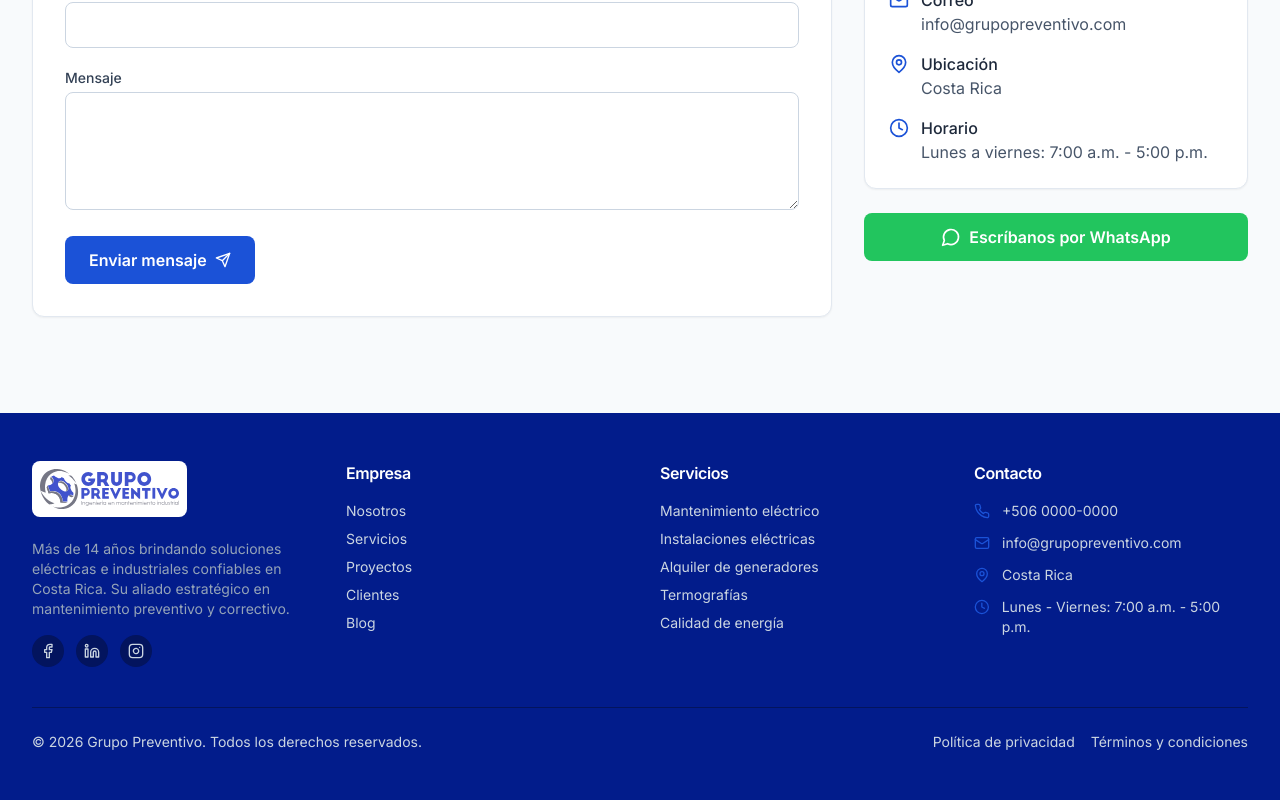
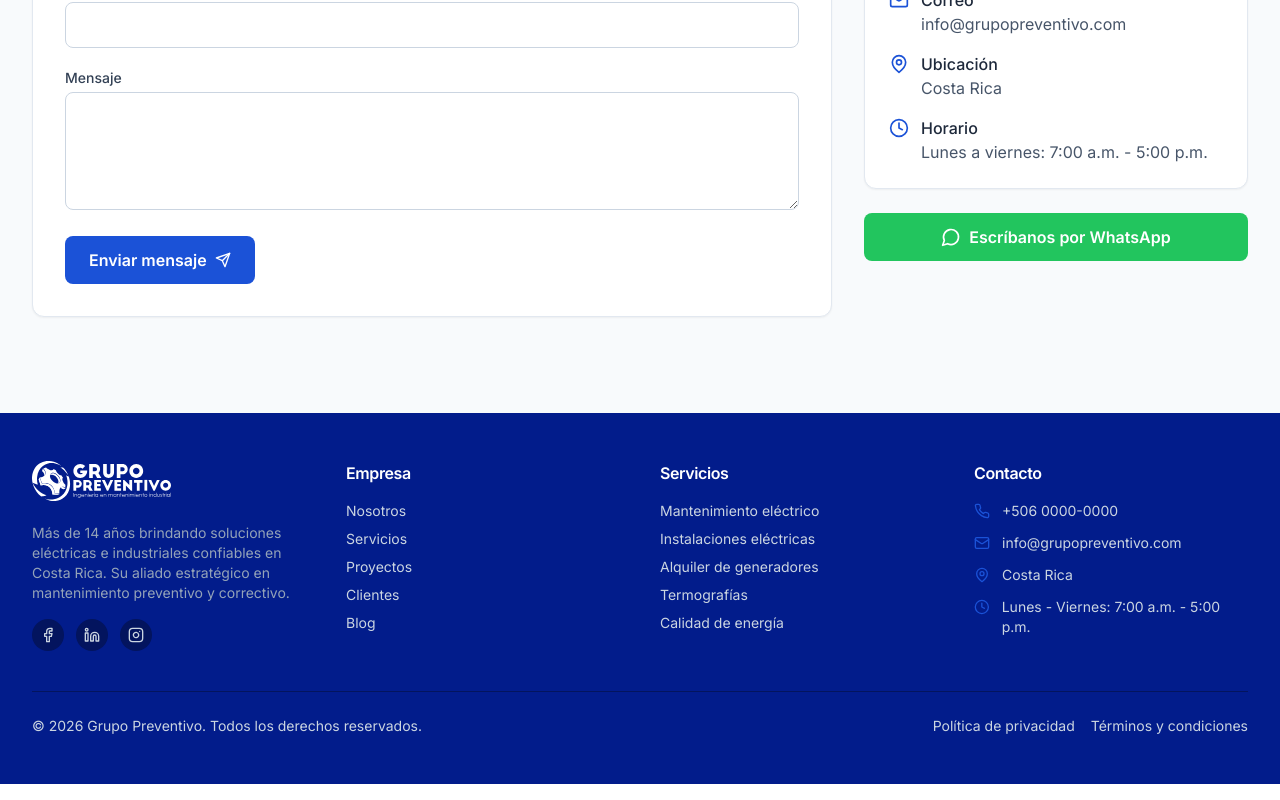
Before and after one commit to manupor/grupo_preventivo, a React (Vite) app: page / in a window 1280 px wide. Shown: the part 8601-9401 px from the top of the page. Built offline with nearby package versions, Linux system fonts and the light colour scheme.

Commit message:
Make footer logo white without background

```diff
--- a/src/components/Footer.jsx
+++ b/src/components/Footer.jsx
@@ -29,13 +29,11 @@ export default function Footer() {
         <div className="grid grid-cols-1 md:grid-cols-2 lg:grid-cols-4 gap-10">
           <div>
             <Link to="/" className="inline-block mb-4">
-              <div className="bg-white rounded-lg p-2 inline-block">
-                <img
-                  src="/logo.svg"
-                  alt="Grupo Preventivo"
-                  className="h-10 w-auto"
-                />
-              </div>
+              <img
+                src="/logo.svg"
+                alt="Grupo Preventivo"
+                className="h-10 w-auto brightness-0 invert"
+              />
             </Link>
             <p className="text-sm text-slate-400 mb-4">
               Más de 14 años brindando soluciones eléctricas e industriales confiables en Costa Rica. Su aliado estratégico en mantenimiento preventivo y correctivo.
```
